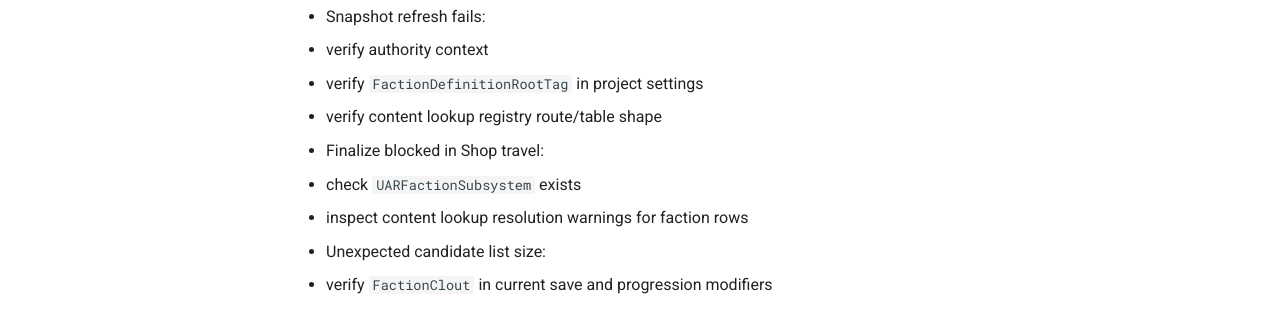
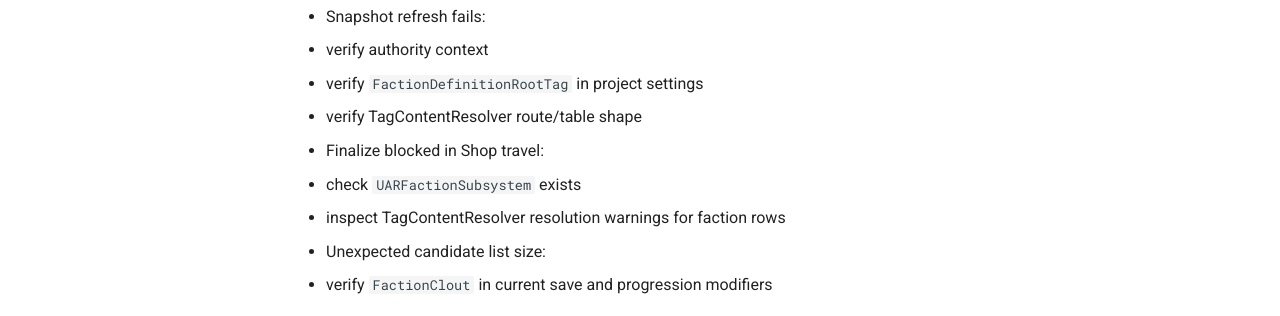
Before and after one commit to turnercore/unreal-alienramen, an MkDocs documentation site: the page built from Documentation/README_FactionSubsystem.md, in a window 1280 px wide and 900 px high, scrolled down 2012 px. Shown: the part 533-849 px from the top of the window. Built offline with MkDocs 1.6.1 and Material for MkDocs 9.7.7, drawn with Linux system fonts in a browser that asks for light colours; some of the changed text lies outside the part shown.

Commit message:
refactor: Update faction and dialogue tag definitions for clarity and consistency

```diff
--- a/Documentation/README_FactionSubsystem.md
+++ b/Documentation/README_FactionSubsystem.md
@@ -97,9 +97,9 @@ Runtime state types:
 - Snapshot refresh fails:
   - verify authority context
   - verify `FactionDefinitionRootTag` in project settings
-  - verify content lookup registry route/table shape
+  - verify TagContentResolver route/table shape
 - Finalize blocked in Shop travel:
   - check `UARFactionSubsystem` exists
-  - inspect content lookup resolution warnings for faction rows
+  - inspect TagContentResolver resolution warnings for faction rows
 - Unexpected candidate list size:
   - verify `FactionClout` in current save and progression modifiers
```
Also changed, not shown: other parts of Documentation/README_FactionSubsystem.md (+2 -2 lines), Documentation/README_DialogueNPC.md (+5 -5 lines), 3 other files.
